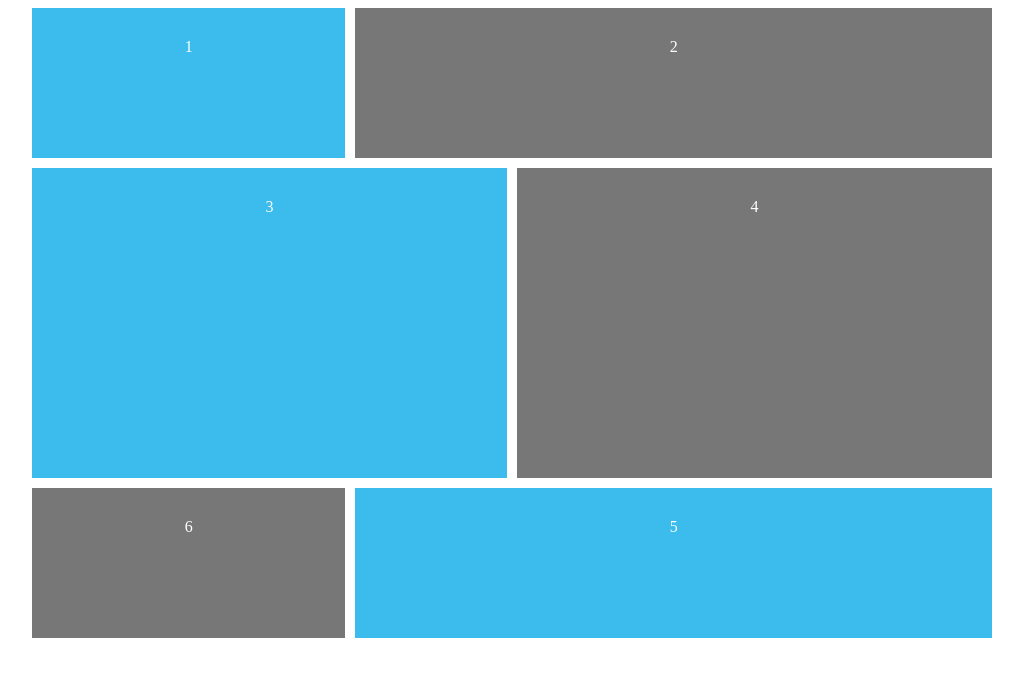
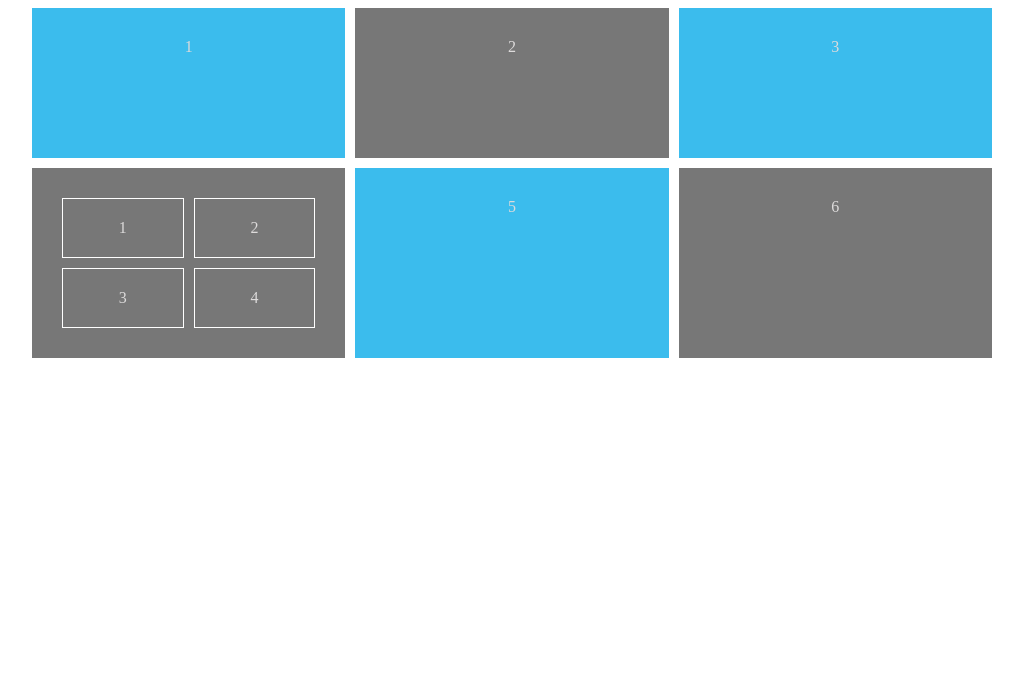
Before and after one commit to jakub-biernacik/CSS-Grid-kurs, a plain HTML site: page index.html in a window 1280 px wide. Shown: the whole page, without its empty margins (128-1151 px from the left). Drawn offline with Linux system fonts and the light colour scheme.

Commit message:
Removed classes and nested grids inside one of them

```diff
--- a/index.html
+++ b/index.html
@@ -5,15 +5,15 @@
 	<title>Using CSS Grid</title>
 	<style>
 		body {
-			color: #fff;
+			color: rgb(221, 219, 219);
 			font-family: 'Nunito Semibold';
 			text-align: center;
 		}
 
 		#content {
 			display: grid;
-			grid-template-columns: repeat(6, 1fr);
-			grid-template-rows:repeat(4, minmax(150px, auto)) ;
+			grid-template-columns: repeat(3, 1fr);
+			grid-template-rows: repeat(4, minmax(150px, auto));
 			grid-gap: 10px;
 
 			max-width: 960px;
@@ -30,32 +30,16 @@
 			padding: 30px;
 		}
 
-		.one{
-			grid-column: 1/3;
-						/* grid-column-start/grid-column-end */
+		.nested {
+			display: grid;
+			grid-template-columns: 1fr 1fr;
+			grid-gap: 10px;
 		}
 
-		.two{
-			grid-column: 3/7;
-		}
-
-		.three{
-			grid-column: 1/4;
-			grid-row: 2/4;
-		}
-
-		.four{
-			grid-column: 4/7;
-			grid-row: 2/4;
-		}
-
-		.five{
-			grid-column: 3/7;
-		}
-
-		.six{
-			grid-row: 4;
-			grid-column: 1/3;
+		.nested p{
+			border: 1px solid #fff;
+			padding: 20px;
+			margin: 0;
 		}
 	</style>
 </head>
@@ -64,12 +48,19 @@
 
 	<div id="content">
 
-		<div class="one">1</div>
-		<div class="two">2</div>
-		<div class="three">3</div>
-		<div class="four">4</div>
-		<div class="five">5</div>
-		<div class="six">6</div>
+		<div>1</div>
+		<div>2</div>
+		<div>3</div>
+		<div class="nested">
+
+			<p>1</p>
+			<p>2</p>
+			<p>3</p>
+			<p>4</p>
+
+		</div>
+		<div>5</div>
+		<div>6</div>
 	</div>
 
 </body>
```
